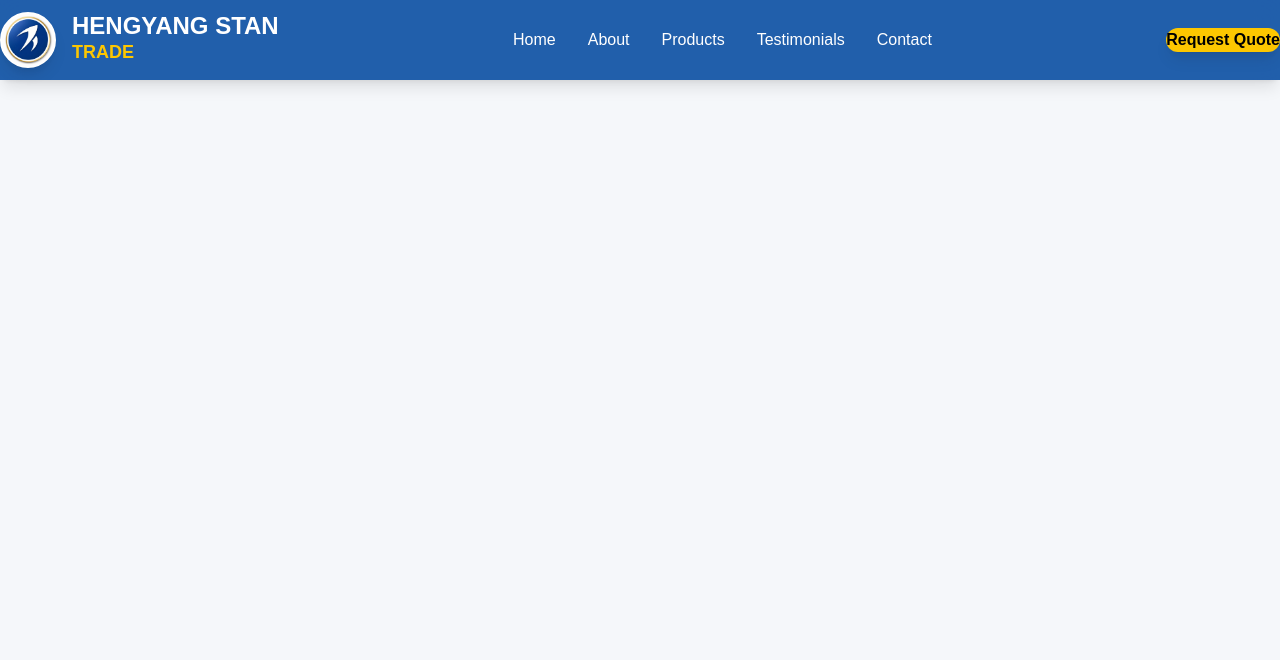
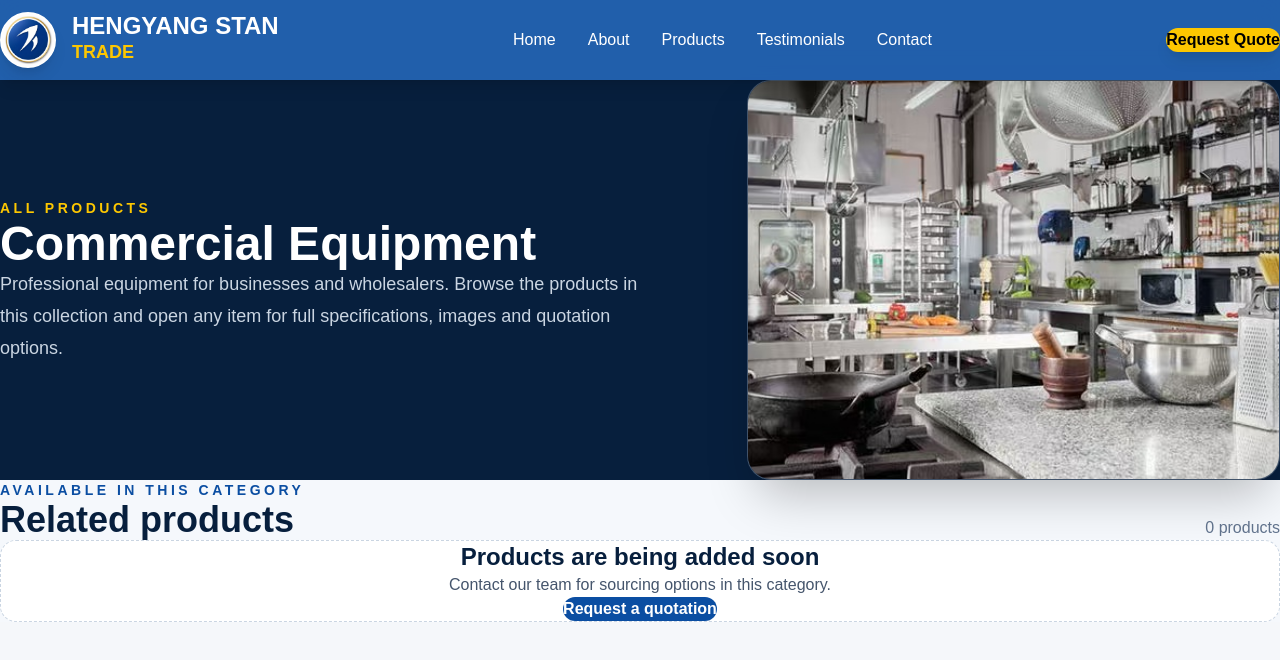
Before and after one commit to zgsgf54w5p-gif/HENGYANG-STAN-TRADE, a Next.js app: page /categories/commercial-equipment in a window 1280 px wide. Shown: the top 660 px of the page. Built offline with nearby package versions, Linux system fonts and the light colour scheme.

Commit message:
Update page.tsx

```diff
--- a/app/categories/[slug]/page.tsx
+++ b/app/categories/[slug]/page.tsx
@@ -1,47 +1,76 @@
-import Image from 'next/image'
+import Image from "next/image";
+import Link from "next/link";
+import { notFound } from "next/navigation";
+import { categories } from "@/data/categories";
+import { products } from "@/data/products";
 
-type Product = {
-  id: string | number
-  name: string
-  description: string
-  image: string | string[]
-  price: number
+export default async function CategoryPage({
+  params,
+}: {
+  params: Promise<{ slug: string }>;
+}) {
+  const { slug } = await params;
+  const category = categories.find((item) => item.slug === slug);
+
+  if (!category) {
+    notFound();
   }
 
-const products: Product[] = []
-
-export default function CategoryPage() {
-  return (
-    <div className="grid gap-6 sm:grid-cols-2 lg:grid-cols-3">
-      {products.map((product) => {
-        // Normalize image source
-        const imageSrc = Array.isArray(product.image)
-          ? product.image[0]
-          : product.image
+  const categoryProducts = products.filter((product) => product.category === category.slug);
 
   return (
-          <div
-            key={product.id}
-            className="group relative rounded-lg border bg-white p-4 shadow-sm transition hover:shadow-md"
-          >
-            <div className="relative h-48 w-full overflow-hidden rounded-md bg-gray-100">
-              <Image
-                src={imageSrc || '/placeholder.png'}
-                alt={product.name}
-                fill
-                className="object-cover"
-                sizes="(max-width: 768px) 100vw, 33vw"
-              />
+    <main className="bg-[#F5F8FC] text-slate-800">
+      <section className="bg-[#071F3D] text-white">
+        <div className="mx-auto grid max-w-7xl gap-10 px-6 py-16 sm:px-8 lg:grid-cols-[1fr_0.8fr] lg:items-center lg:gap-20 lg:px-12 lg:py-24">
+          <div>
+            <Link href="/products" className="text-sm font-bold uppercase tracking-[0.25em] text-yellow-400 transition hover:text-yellow-300">
+              All products
+            </Link>
+            <h1 className="mt-5 text-4xl font-extrabold sm:text-5xl">{category.name}</h1>
+            <p className="mt-6 max-w-2xl text-lg leading-8 text-slate-300">{category.description} Browse the products in this collection and open any item for full specifications, images and quotation options.</p>
+          </div>
+          <div className="relative aspect-[4/3] overflow-hidden rounded-3xl border border-white/15 bg-white/10 p-2 shadow-2xl">
+            <Image src={category.image} alt={category.name} fill priority className="rounded-2xl object-cover" sizes="(max-width: 1024px) 100vw, 40vw" />
+          </div>
+        </div>
+      </section>
+
+      <section className="mx-auto max-w-7xl px-6 py-16 sm:px-8 lg:px-12 lg:py-24">
+        <div className="mb-10 flex flex-col gap-3 sm:mb-12 sm:flex-row sm:items-end sm:justify-between">
+          <div>
+            <p className="text-sm font-bold uppercase tracking-[0.25em] text-[#0B4EA2]">Available in this category</p>
+            <h2 className="mt-3 text-3xl font-extrabold text-[#071F3D] sm:text-4xl">Related products</h2>
+          </div>
+          <p className="text-slate-500">{categoryProducts.length} {categoryProducts.length === 1 ? "product" : "products"}</p>
         </div>
 
-            <h3 className="mt-4 text-lg font-semibold">{product.name}</h3>
-            <p className="text-sm text-gray-500">{product.description}</p>
-            <p className="mt-2 text-base font-bold text-primary">
-              ¥{product.price.toLocaleString()}
-            </p>
+        {categoryProducts.length > 0 ? (
+          <div className="grid gap-7 sm:grid-cols-2 lg:grid-cols-3">
+            {categoryProducts.map((product) => (
+              <Link key={product.slug} href={`/products/${product.slug}`} className="group block overflow-hidden rounded-2xl bg-white shadow-sm ring-1 ring-slate-200 transition duration-300 hover:-translate-y-1 hover:shadow-xl">
+                <div className="relative aspect-[4/3] overflow-hidden bg-slate-100">
+                  <Image src={product.images[0]} alt={product.name} fill className="object-cover transition duration-500 group-hover:scale-105" sizes="(max-width: 640px) 100vw, (max-width: 1024px) 50vw, 33vw" />
+                  {product.badge ? <span className="absolute left-4 top-4 rounded-full bg-yellow-400 px-3 py-2 text-xs font-bold text-[#071F3D]">{product.badge}</span> : null}
                 </div>
-        )
-      })}
+                <div className="p-6">
+                  <h3 className="text-xl font-bold text-[#071F3D]">{product.name}</h3>
+                  <p className="mt-3 min-h-14 leading-7 text-slate-600">{product.description}</p>
+                  <div className="mt-5 flex items-center justify-between gap-4 border-t border-slate-100 pt-4 text-sm">
+                    <span className="font-bold text-[#0B4EA2]">MOQ: {product.moq}</span>
+                    <span className="font-bold text-[#0B4EA2] transition group-hover:text-[#1E88E5]">View details →</span>
                   </div>
-  )
+                </div>
+              </Link>
+            ))}
+          </div>
+        ) : (
+          <div className="rounded-2xl border border-dashed border-slate-300 bg-white p-12 text-center">
+            <h2 className="text-2xl font-bold text-[#071F3D]">Products are being added soon</h2>
+            <p className="mt-3 text-slate-600">Contact our team for sourcing options in this category.</p>
+            <Link href="/quote" className="mt-6 inline-flex rounded-xl bg-[#0B4EA2] px-6 py-3 font-bold text-white transition hover:bg-[#1E88E5]">Request a quotation</Link>
+          </div>
+        )}
+      </section>
+    </main>
+  );
 }
```
Lines whose indentation alone changed are shown as unchanged.
